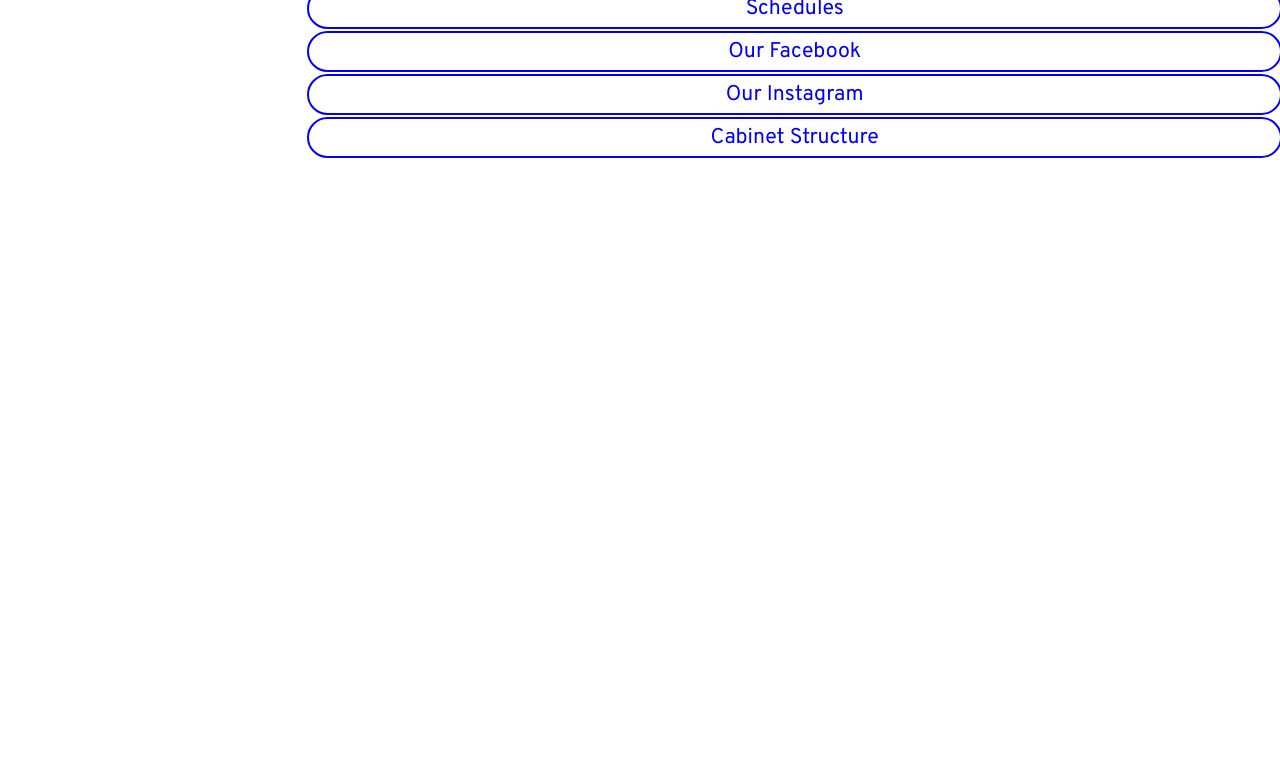
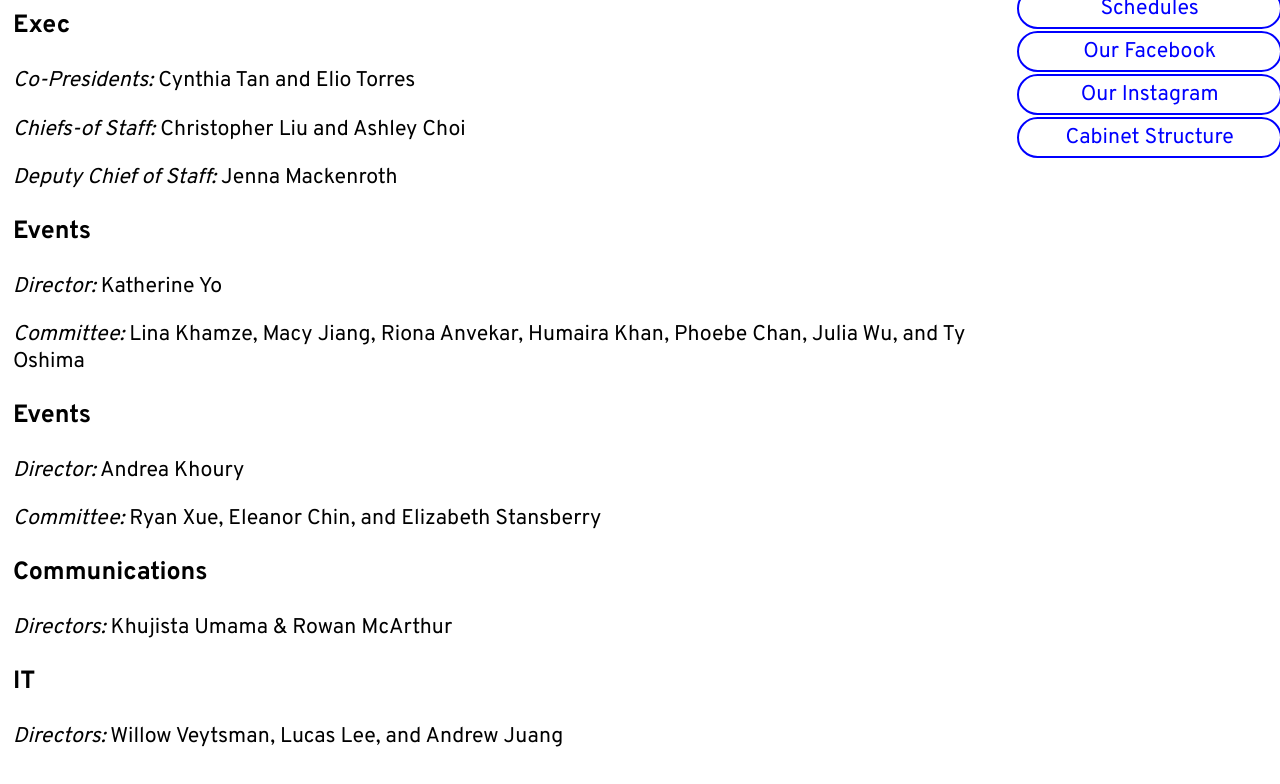
Before and after one commit to StuySeniorCaucus/stuyseniorcaucus.github.io, a plain HTML site: page index.html in a window 1280 px wide. Shown: the part 258-1042 px from the top of the page. Before the commit the page ends 800 px from the top, so only its background shows below. Drawn offline with Linux system fonts and the light colour scheme.

Commit message:
about us

```diff
--- a/css.css
+++ b/css.css
@@ -28,6 +28,14 @@ div {
 	flex-grow: 1;
 }
 
+#left{
+	width: 80%;
+}
+
+#right{
+	width: 20%;
+}
+
 a {
 	color: blue;
 	border-radius: 100px;
--- a/index.html
+++ b/index.html
@@ -13,7 +13,32 @@
 		<div id="container">
 			<div id="left">
 				<h2>About us</h2>
-				...
+				<h2>Senior Caucus Cabinet 2021 - 2022</h2>
+
+                <h3>Exec</h3>
+
+                <p><em>Co-Presidents:</em> Cynthia Tan and Elio Torres</p>
+                <p><em>Chiefs-of Staff:</em> Christopher Liu and Ashley Choi</p>
+                <p><em>Deputy Chief of Staff:</em> Jenna Mackenroth</p>
+
+                <h3>Events</h3>
+
+                <p><em>Director:</em> Katherine Yo</p>
+                <p><em>Committee:</em> Lina Khamze, Macy Jiang, Riona Anvekar, Humaira Khan, Phoebe Chan, Julia Wu, and Ty Oshima</p>
+
+                <h3>Events</h3>
+
+                <p><em>Director:</em> Andrea Khoury</p>
+                <p><em>Committee:</em> Ryan Xue, Eleanor Chin, and Elizabeth Stansberry</p>
+
+                <h3>Communications</h3>
+
+                <p><em>Directors:</em> Khujista Umama & Rowan McArthur</p>
+
+                <h3>IT</h3>
+
+                <p><em>Directors:</em> Willow Veytsman, Lucas Lee, and Andrew Juang</p>
+
 			</div>
 			<div id="right">
 				<h2>Quick Links</h2>
```
